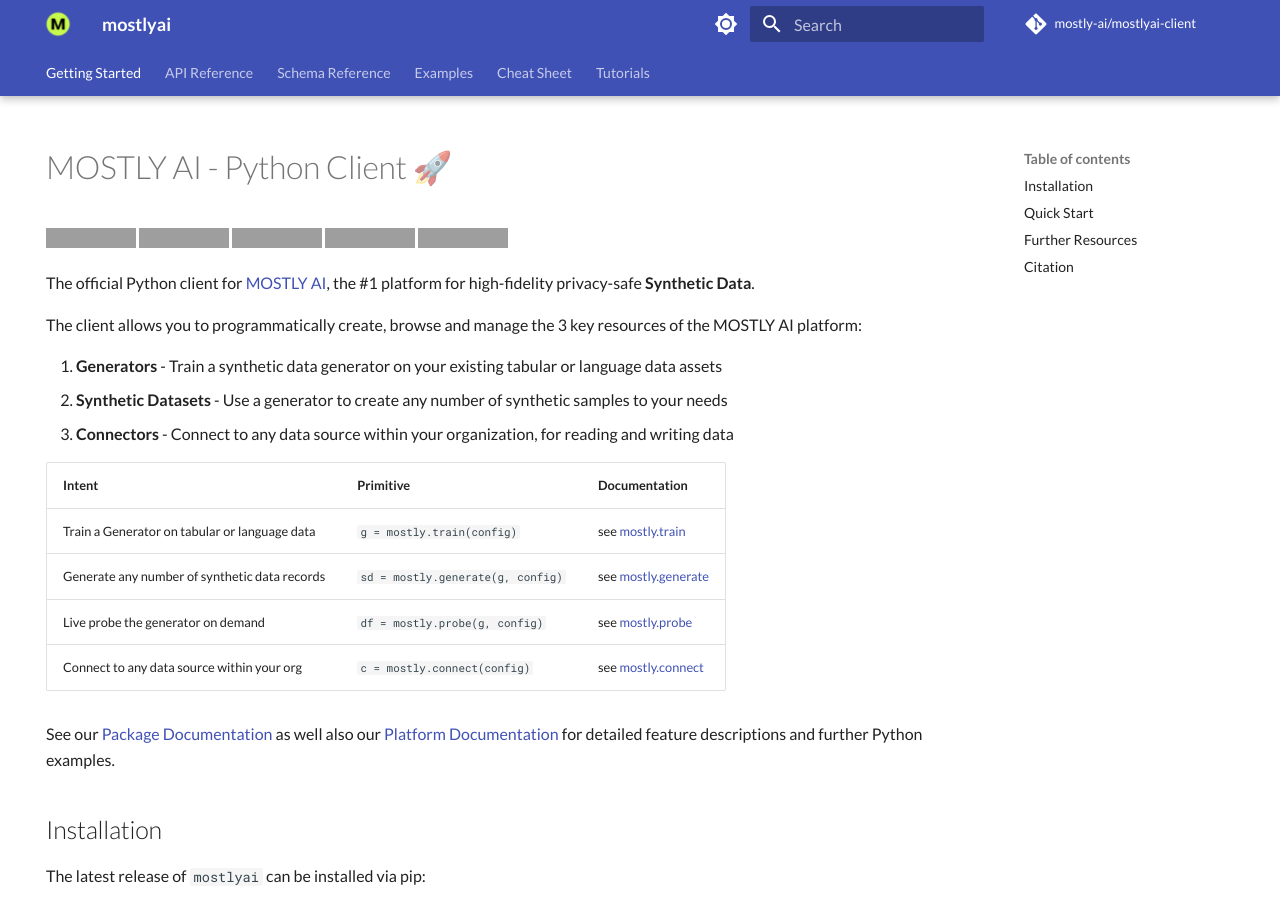
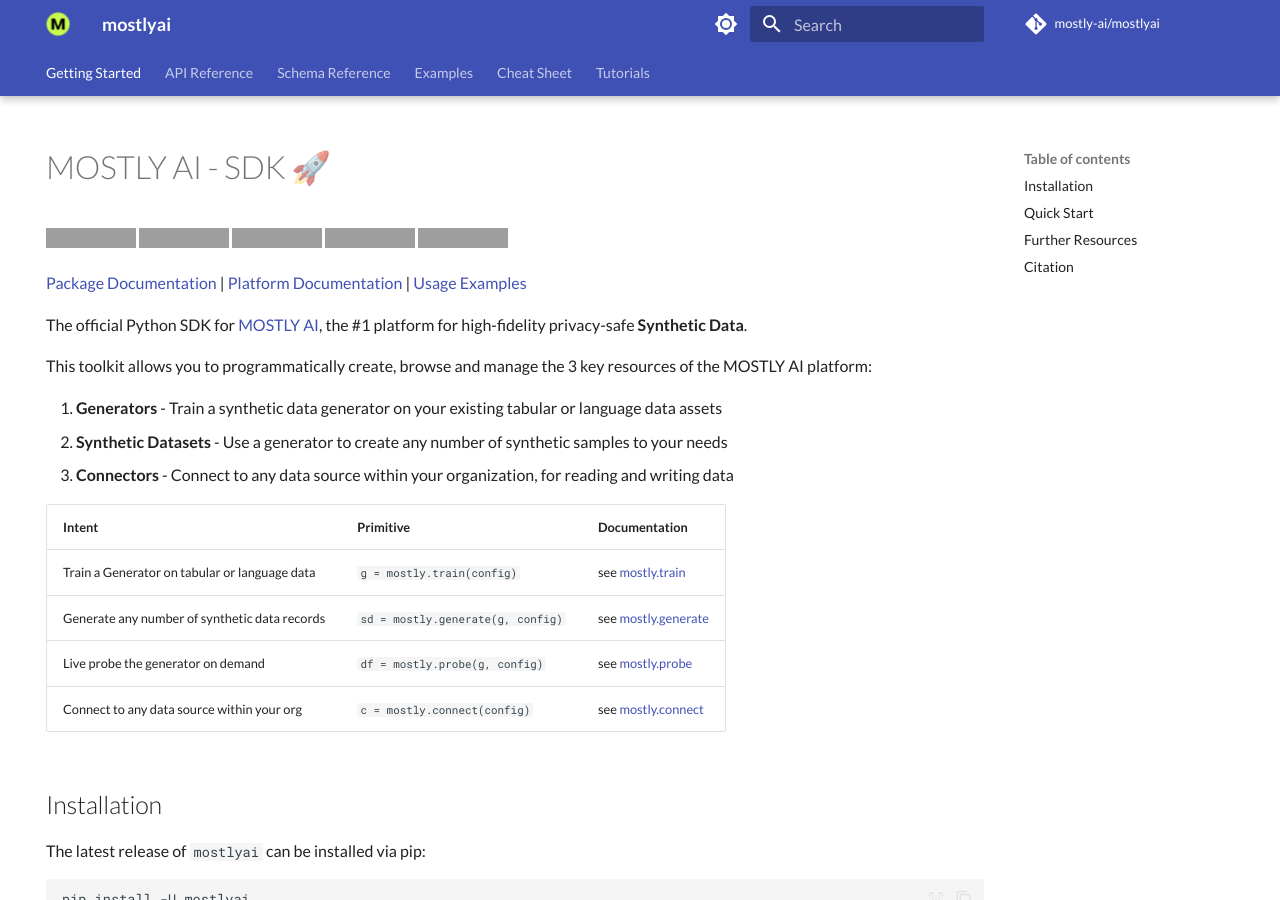
Before and after one commit to mostly-ai/mostly-python, an MkDocs documentation site: the page built from docs/index.md, in a window 1280 px wide and 900 px high. Built offline with MkDocs 1.6.1 and Material for MkDocs 9.7.7, drawn with Linux system fonts in a browser that asks for light colours; comment, search, counter and statistics services are not loaded; some of the changed text lies outside the part shown; grey boxes are pictures that could not be loaded.

Commit message:
updated URLs

````diff
--- a/README.md
+++ b/README.md
@@ -1,24 +1,24 @@
-# MOSTLY AI - Python Client 🚀
+# MOSTLY AI - SDK 🚀
 
-[![Documentation](https://img.shields.io/badge/docs-latest-green)](https://mostly-ai.github.io/mostlyai-client/) [![stats](https://pepy.tech/badge/mostlyai)](https://pypi.org/project/mostlyai/) ![license](https://img.shields.io/github/license/mostly-ai/mostlyai-client) ![GitHub Release](https://img.shields.io/github/v/release/mostly-ai/mostlyai-client) ![PyPI - Python Version](https://img.shields.io/pypi/pyversions/mostlyai)
+[![Documentation](https://img.shields.io/badge/docs-latest-green)](https://mostly-ai.github.io/mostlyai/) [![stats](https://pepy.tech/badge/mostlyai)](https://pypi.org/project/mostlyai/) ![license](https://img.shields.io/github/license/mostly-ai/mostlyai) ![GitHub Release](https://img.shields.io/github/v/release/mostly-ai/mostlyai) ![PyPI - Python Version](https://img.shields.io/pypi/pyversions/mostlyai)
 
-The official Python client for [MOSTLY AI](https://app.mostly.ai/), the #1 platform for high-fidelity privacy-safe **Synthetic Data**.
+[Package Documentation](https://mostly-ai.github.io/mostlyai/) | [Platform Documentation](https://mostly.ai/docs) | [Usage Examples](https://mostly-ai.github.io/mostlyai/api_client/)
 
-The client allows you to programmatically create, browse and manage the 3 key resources of the MOSTLY AI platform:
+The official Python SDK for [MOSTLY AI](https://app.mostly.ai/), the #1 platform for high-fidelity privacy-safe **Synthetic Data**.
+
+This toolkit allows you to programmatically create, browse and manage the 3 key resources of the MOSTLY AI platform:
 
 1. **Generators** - Train a synthetic data generator on your existing tabular or language data assets
 2. **Synthetic Datasets** - Use a generator to create any number of synthetic samples to your needs
 3. **Connectors** - Connect to any data source within your organization, for reading and writing data
 
 
-| Intent                                        | Primitive                         | Documentation                                                                                                        |
-|-----------------------------------------------|-----------------------------------|----------------------------------------------------------------------------------------------------------------------|
-| Train a Generator on tabular or language data | `g = mostly.train(config)`        | see [mostly.train](https://mostly-ai.github.io/mostlyai-client/api_client/#mostlyai.client.api.MostlyAI.train)       |
-| Generate any number of synthetic data records | `sd = mostly.generate(g, config)` | see [mostly.generate](https://mostly-ai.github.io/mostlyai-client/api_client/#mostlyai.client.api.MostlyAI.generate) |
-| Live probe the generator on demand            | `df = mostly.probe(g, config)`    | see [mostly.probe](https://mostly-ai.github.io/mostlyai-client/api_client/#mostlyai.client.api.MostlyAI.probe)       |
-| Connect to any data source within your org    | `c = mostly.connect(config)`      | see [mostly.connect](https://mostly-ai.github.io/mostlyai-client/api_client/#mostlyai.client.api.MostlyAI.connect)   |
-
-See our [Package Documentation](https://mostly-ai.github.io/mostlyai-client/) as well also our [Platform Documentation](https://mostly.ai/docs) for detailed feature descriptions and further Python examples.
+| Intent                                        | Primitive                         | Documentation                                                                                                 |
+|-----------------------------------------------|-----------------------------------|---------------------------------------------------------------------------------------------------------------|
+| Train a Generator on tabular or language data | `g = mostly.train(config)`        | see [mostly.train](https://mostly-ai.github.io/mostlyai/api_client/#mostlyai.client.api.MostlyAI.train)       |
+| Generate any number of synthetic data records | `sd = mostly.generate(g, config)` | see [mostly.generate](https://mostly-ai.github.io/mostlyai/api_client/#mostlyai.client.api.MostlyAI.generate) |
+| Live probe the generator on demand            | `df = mostly.probe(g, config)`    | see [mostly.probe](https://mostly-ai.github.io/mostlyai/api_client/#mostlyai.client.api.MostlyAI.probe)       |
+| Connect to any data source within your org    | `c = mostly.connect(config)`      | see [mostly.connect](https://mostly-ai.github.io/mostlyai/api_client/#mostlyai.client.api.MostlyAI.connect)   |
 
 ## Installation
 
@@ -70,10 +70,10 @@
 Please consider citing our project if you find it useful:
 
 ```bibtex
-@software{mostlyai-client,
+@software{mostlyai,
     author = {{MOSTLY AI}},
-    title = {{MOSTLY AI - Python Client}},
-    url = {https://github.com/mostly-ai/mostlyai-client},
+    title = {{MOSTLY AI SDK}},
+    url = {https://github.com/mostly-ai/mostlyai},
     year = {2024}
 }
 ```
--- a/mkdocs.yml
+++ b/mkdocs.yml
@@ -1,7 +1,7 @@
 site_name: "mostlyai"
-site_url: "https://mostly-ai.github.io/mostlyai-client/"
-repo_url: "https://github.com/mostly-ai/mostlyai-client"
-repo_name: "mostly-ai/mostlyai-client"
+site_url: "https://mostly-ai.github.io/mostlyai/"
+repo_url: "https://github.com/mostly-ai/mostlyai"
+repo_name: "mostly-ai/mostlyai"
 
 theme:
   name: material
--- a/pyproject.toml
+++ b/pyproject.toml
@@ -26,8 +26,8 @@
 
 [tool.poetry.urls]
 "Homepage" = "https://app.mostly.ai/"
-"Documentation" = "https://mostly-ai.github.io/mostlyai-client/"
-"Source" = "https://github.com/mostly-ai/mostlyai-client"
+"Documentation" = "https://mostly-ai.github.io/mostlyai/"
+"Source" = "https://github.com/mostly-ai/mostlyai"
 
 [tool.poetry.dependencies]
 python = "^3.9"
````
